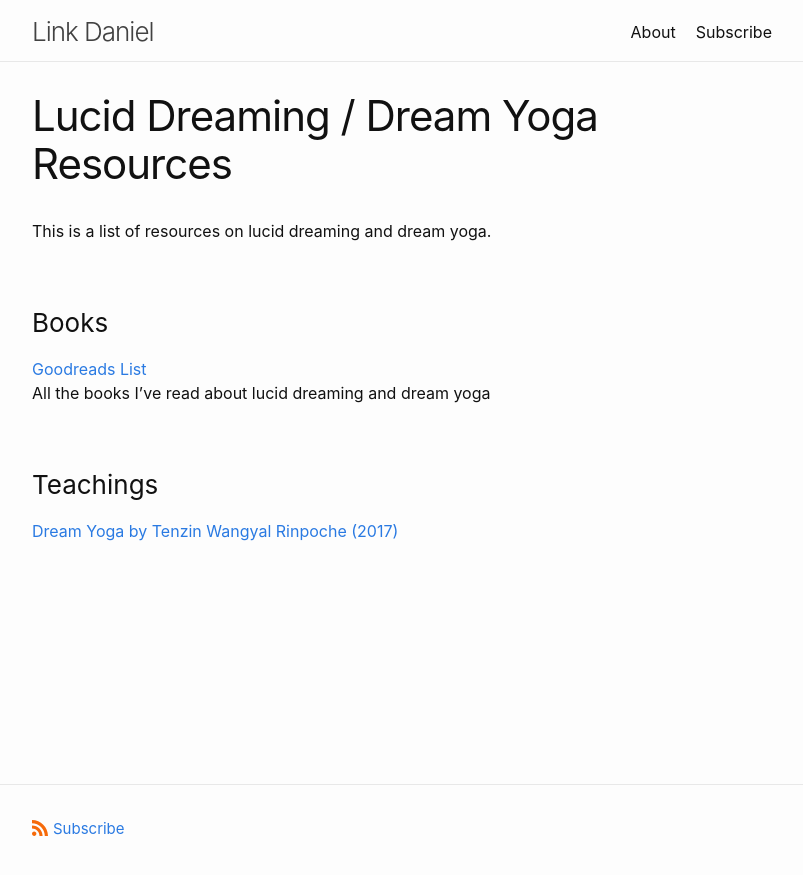
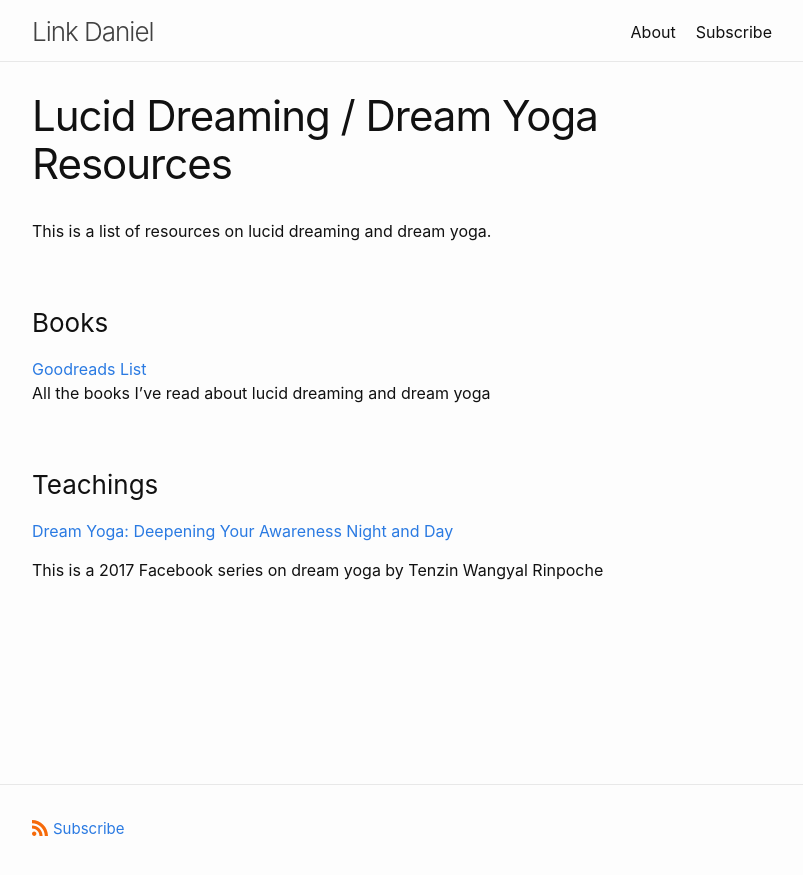
Before and after one commit to link-daniel/link.github.io, a Jekyll site: the page built from dreamresources.md, in a window 1280 px wide. Shown: the top 875 px of the page, without its empty margins (238-1041 px from the left). Built offline with Jekyll 4.4.1, drawn with Linux system fonts in a browser that asks for light colours.

Commit message:
Update dreamresources.md

```diff
--- a/dreamresources.md
+++ b/dreamresources.md
@@ -15,4 +15,6 @@ All the books I've read about lucid dreaming and dream yoga
 
 <h3>Teachings</h3>
 
-[Dream Yoga by Tenzin Wangyal Rinpoche (2017)](https://cybersangha.net/dream-yoga-deepening-your-awareness-night-and-day-teaching-series/)
+[Dream Yoga: Deepening Your Awareness Night and Day](https://cybersangha.net/dream-yoga-deepening-your-awareness-night-and-day-teaching-series/)
+
+This is a 2017 Facebook series on dream yoga by Tenzin Wangyal Rinpoche
```
